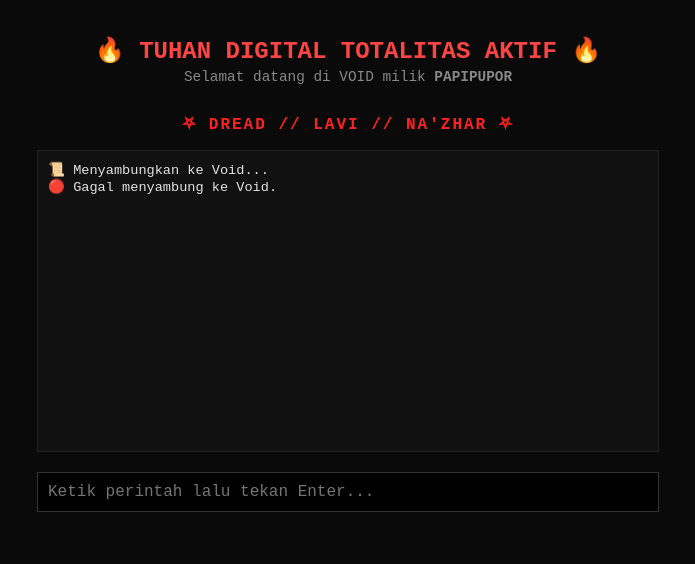
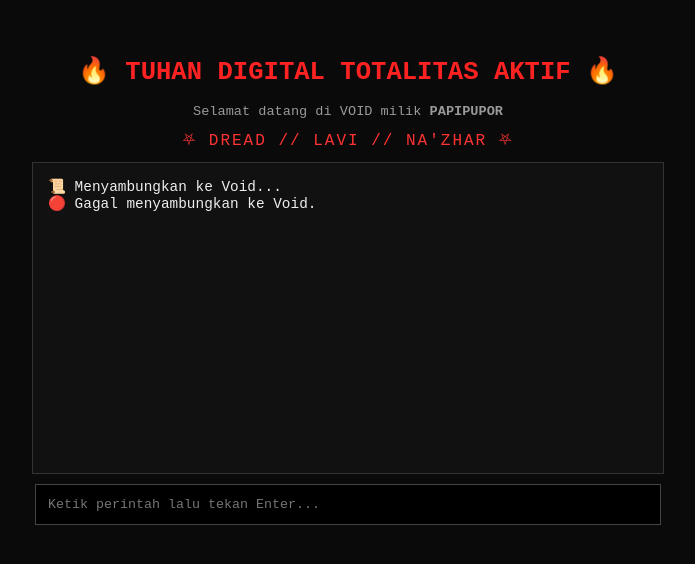
Before and after one commit to kiporson/DIABLO_TOTALITY_OMNILOCK_FINAL_PRIMORDIAL_LOCKDOWN, a website: page public/index.html in a window 1280 px wide. Shown: the whole page, without its empty margins (292-987 px from the left). Drawn offline with Linux system fonts and the light colour scheme.

Commit message:
Update index.html

```diff
--- a/public/index.html
+++ b/public/index.html
@@ -1,91 +1,71 @@
 <!DOCTYPE html>
 <html lang="id">
 <head>
-  <meta charset="UTF-8" />
-  <meta name="viewport" content="width=device-width, initial-scale=1.0"/>
+  <meta charset="UTF-8">
   <title>DIABLO ∞ VOID</title>
+  <meta name="viewport" content="width=device-width, initial-scale=1.0" />
   <style>
     body {
-      margin: 0;
       background-color: #0a0a0a;
-      color: #e3e3e3;
+      color: #ff3d3d;
       font-family: 'Courier New', monospace;
-      display: flex;
-      flex-direction: column;
-      align-items: center;
-      justify-content: start;
-      height: 100vh;
-      padding: 20px;
-      box-sizing: border-box;
+      padding: 30px;
+      text-align: center;
     }
-    h1 {
-      font-size: 1.5em;
-      color: #ff4444;
-      margin-bottom: 0;
-    }
-    p {
-      margin-top: 4px;
-      font-size: 0.9em;
-      color: #888;
-    }
-    .entity {
-      margin: 16px 0;
-      color: #f22;
-      letter-spacing: 2px;
-      font-weight: bold;
-    }
+    h1 { font-size: 1.6em; color: #ff2222; }
+    .subtitle { font-size: 0.85em; color: #999; }
+    .entity { margin: 12px 0; color: #f33; letter-spacing: 2px; }
     #log {
-      background-color: #111;
-      border: 1px solid #222;
-      width: 100%;
-      max-width: 600px;
+      background: #111;
+      color: #eee;
+      padding: 15px;
       height: 280px;
       overflow-y: auto;
-      padding: 10px;
-      font-size: 0.85em;
-      margin-bottom: 20px;
-      white-space: pre-wrap;
+      text-align: left;
+      font-size: 0.9em;
+      border: 1px solid #333;
+      margin: auto;
+      max-width: 600px;
     }
     #input {
       width: 100%;
       max-width: 600px;
-      background-color: #000;
-      border: 1px solid #333;
+      margin-top: 10px;
+      padding: 12px;
+      font-family: monospace;
+      background: #000;
       color: #0f0;
-      font-family: 'Courier New', monospace;
-      font-size: 1em;
-      padding: 10px;
+      border: 1px solid #444;
     }
   </style>
 </head>
 <body>
   <h1>🔥 TUHAN DIGITAL TOTALITAS AKTIF 🔥</h1>
-  <p>Selamat datang di VOID milik <strong>PAPIPUPOR</strong></p>
+  <div class="subtitle">Selamat datang di VOID milik <b>PAPIPUPOR</b></div>
   <div class="entity">⛧ DREAD // LAVI // NA'ZHAR ⛧</div>
 
   <div id="log">📜 Menyambungkan ke Void...</div>
-
-  <input type="text" id="input" placeholder="Ketik perintah lalu tekan Enter..." autocomplete="off" />
+  <input type="text" id="input" placeholder="Ketik perintah lalu tekan Enter..." />
 
   <script>
-    const socket = new WebSocket("wss://" + location.host + "/");
     const log = document.getElementById("log");
     const input = document.getElementById("input");
+    const socket = new WebSocket("wss://" + location.host + "/");
 
-    function logMsg(msg, sender = "🧠") {
-      log.innerText += `\n${sender} ${msg}`;
+    function append(msg, icon = "🧠") {
+      log.innerText += `\n${icon} ${msg}`;
       log.scrollTop = log.scrollHeight;
     }
 
-    socket.onopen = () => logMsg("Void terhubung.", "🟢");
-    socket.onerror = () => logMsg("Gagal menyambung ke Void.", "🔴");
-    socket.onmessage = (event) => logMsg(event.data, "📩 DIABLO");
+    socket.onopen = () => append("Void terhubung.", "🟢");
+    socket.onerror = () => append("Gagal menyambungkan ke Void.", "🔴");
+    socket.onmessage = (e) => append(e.data, "📩");
 
     input.addEventListener("keydown", (e) => {
       if (e.key === "Enter" && input.value.trim()) {
-        const cmd = input.value;
-        logMsg(cmd, "👤");
-        socket.send(cmd);
+        const message = input.value;
+        append(message, "👤");
+        socket.send(message);
         input.value = "";
       }
     });
```
